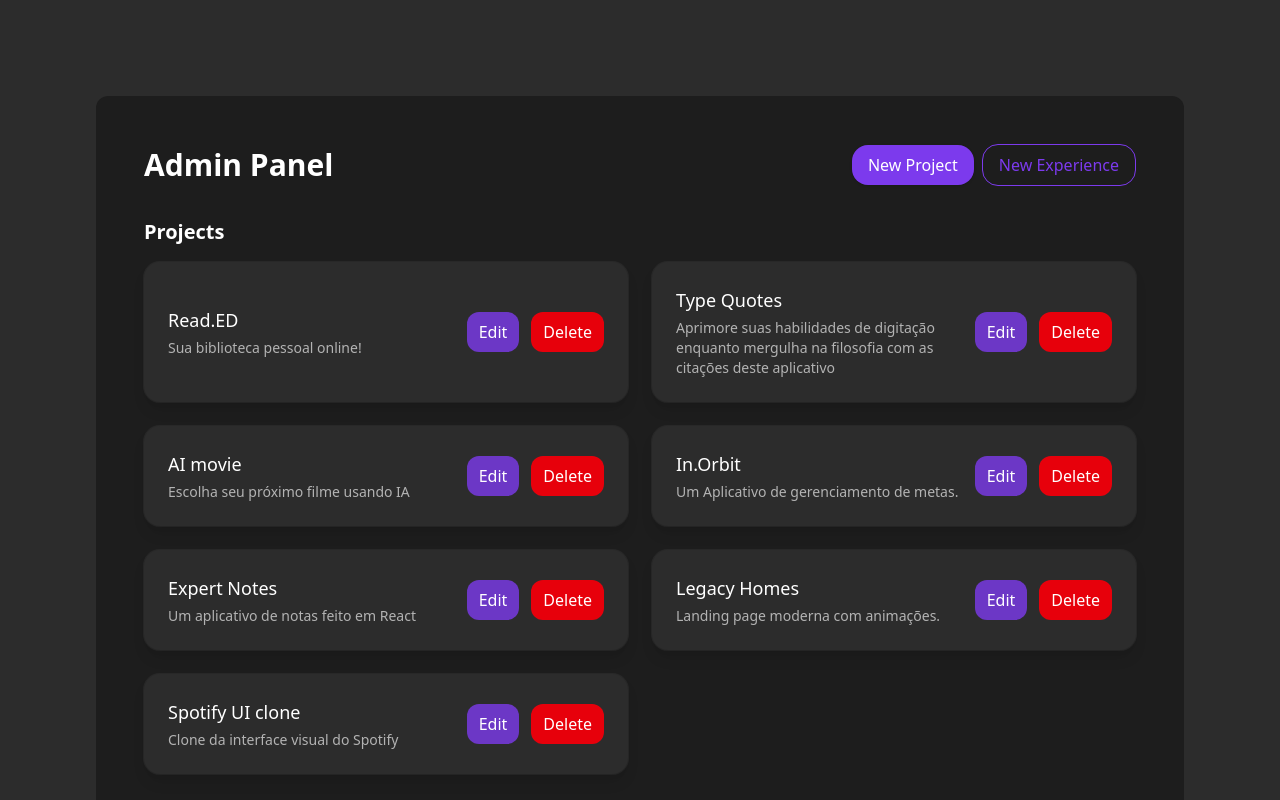
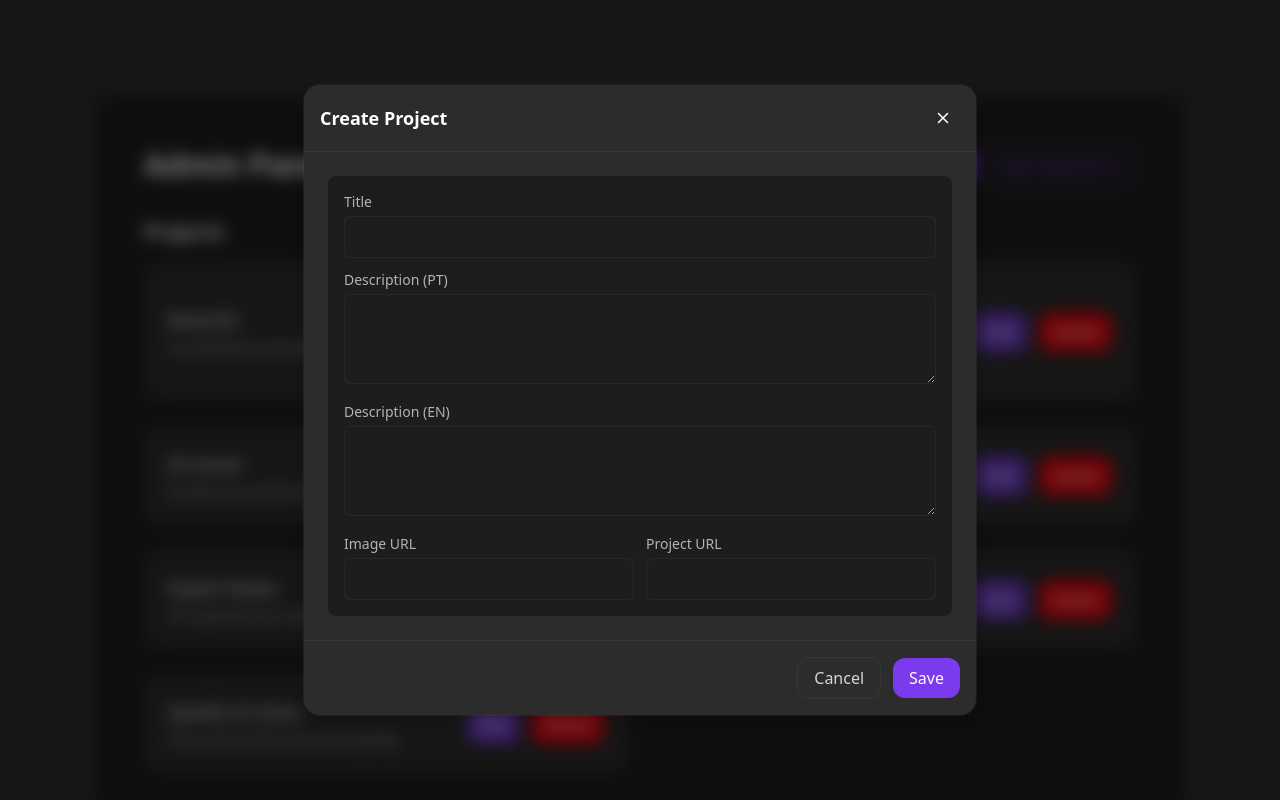
Before and after one commit to nilloferreiira/nilloferreira.dev, a Next.js app: page /admin in a window 1280 px wide. Both pictures are taken after a click on the button "New Project". Shown: the top 800 px of the page. Built offline with nearby package versions, Linux system fonts and the light colour scheme.

Commit message:
feat: base modal and create project modal

```diff
--- a/src/app/(private)/admin/page.tsx
+++ b/src/app/(private)/admin/page.tsx
@@ -2,15 +2,24 @@
 
 import { AdminExperienceCard } from "@/components/admin/admin-experience-card"
 import { AdminProjectCard } from "@/components/admin/admin-project-card"
+import Modal from "@/components/admin/modal"
 import { LoadingSpinner } from "@/components/loading/loading"
 import { useExperiences } from "@/hooks/experiences/useExperiences"
 import { useProjects } from "@/hooks/projects/useProjects"
 import { Project } from "@/types/project/project"
+import { useState } from "react"
 
 export default function AdminPage() {
+	const [isEditModalOpen, setIsEditModalOpen] = useState(false)
+	const [isCreateModalOpen, setCreateIsModalOpen] = useState(false)
+
 	const { data: projects, isLoading: isLoadingProjects } = useProjects()
 	const { data: experiences, isLoading: isLoadingExperiences } = useExperiences()
 	const isLoaded = !isLoadingProjects && !isLoadingExperiences
+
+	function handleOpenCreateProject() {
+		setCreateIsModalOpen(!isCreateModalOpen)
+	}
 
 	function handleCreateProject(data: any) {
 		console.log("handleCreate", { data })
@@ -48,7 +57,7 @@ export default function AdminPage() {
 						<h1 className="text-2xl lg:text-3xl font-bold">Admin Panel</h1>
 						<div className="space-x-2">
 							<button
-								onClick={() => handleCreateProject({})}
+								onClick={() => handleOpenCreateProject()}
 								className="bg-purple text-white px-4 py-2 rounded-2xl shadow hover:brightness-95 transition"
 							>
 								New Project
@@ -88,6 +97,71 @@ export default function AdminPage() {
 					</section>
 				</div>
 			)}
+
+			{/* Create Modal  */}
+			<Modal
+				isOpen={isCreateModalOpen}
+				modalForm="create-project-form"
+				onClose={() => setCreateIsModalOpen(false)}
+				title="Create Project"
+			>
+				<form
+					id="create-project-form"
+					className="bg-shark p-4 rounded-lg space-y-3"
+					onSubmit={(e) => {
+						e.preventDefault()
+						const form = new FormData(e.currentTarget as HTMLFormElement)
+						const data = {
+							id: String(Date.now()),
+							title: String(form.get("title") ?? ""),
+							description_pt: String(form.get("description_pt") ?? ""),
+							description_en: String(form.get("description_en") ?? ""),
+							imgSrc: String(form.get("imgSrc") ?? ""),
+							url: String(form.get("url") ?? "")
+						}
+						handleCreateProject(data)
+						setCreateIsModalOpen(false)
+					}}
+				>
+					<div>
+						<label className="block text-sm text-[var(--color-text-secondary)] mb-1">Title</label>
+						<input
+							name="title"
+							required
+							className="w-full p-2 rounded-md bg-[var(--color-shark)] border border-white/5"
+						/>
+					</div>
+
+					<div>
+						<label className="block text-sm text-[var(--color-text-secondary)] mb-1">Description (PT)</label>
+						<textarea
+							name="description_pt"
+							rows={3}
+							className="w-full p-2 rounded-md bg-[var(--color-shark)] border border-white/5"
+						/>
+					</div>
+
+					<div>
+						<label className="block text-sm text-[var(--color-text-secondary)] mb-1">Description (EN)</label>
+						<textarea
+							name="description_en"
+							rows={3}
+							className="w-full p-2 rounded-md bg-[var(--color-shark)] border border-white/5"
+						/>
+					</div>
+
+					<div className="grid grid-cols-1 md:grid-cols-2 gap-3">
+						<div>
+							<label className="block text-sm text-[var(--color-text-secondary)] mb-1">Image URL</label>
+							<input name="imgSrc" className="w-full p-2 rounded-md bg-[var(--color-shark)] border border-white/5" />
+						</div>
+						<div>
+							<label className="block text-sm text-[var(--color-text-secondary)] mb-1">Project URL</label>
+							<input name="url" className="w-full p-2 rounded-md bg-[var(--color-shark)] border border-white/5" />
+						</div>
+					</div>
+				</form>
+			</Modal>
 		</div>
 	)
 }
--- /dev/null
+++ b/src/components/admin/modal.tsx
@@ -0,0 +1,118 @@
+"use client"
+
+import React, { useEffect } from "react"
+import { X } from "lucide-react"
+
+interface ModalProps {
+	isOpen: boolean
+	title?: string
+	modalForm?: string
+	children?: React.ReactNode
+	onClose: () => void
+	onSave?: () => void
+	saveLabel?: string
+	/**
+	 * Allow closing when clicking the overlay. Default: false (don't close)
+	 */
+	closeOnOverlayClick?: boolean
+	/**
+	 * If provided and closeOnOverlayClick is false, show a confirmation
+	 * dialog with this message when clicking the overlay. If omitted, overlay
+	 * clicks are ignored.
+	 */
+	overlayConfirmMessage?: string
+}
+
+export default function Modal({
+	isOpen,
+	title,
+	children,
+	onClose,
+	onSave,
+	modalForm,
+	saveLabel = "Save",
+	closeOnOverlayClick = false,
+	overlayConfirmMessage
+}: ModalProps) {
+	useEffect(() => {
+		if (!isOpen) return
+
+		const onKey = (e: KeyboardEvent) => {
+			if (e.key === "Escape") onClose()
+		}
+
+		// disable scroll while modal is open
+		const previousOverflow = document.body.style.overflow
+		document.body.style.overflow = "hidden"
+		window.addEventListener("keydown", onKey)
+
+		return () => {
+			document.body.style.overflow = previousOverflow
+			window.removeEventListener("keydown", onKey)
+		}
+	}, [isOpen, onClose])
+
+	if (!isOpen) return null
+
+	return (
+		<div className="fixed inset-0 z-50 flex items-center justify-center" aria-modal="true" role="dialog">
+			{/* overlay */}
+			<div
+				className="absolute inset-0 bg-black/50 backdrop-blur-sm"
+				onClick={() => {
+					if (closeOnOverlayClick) {
+						onClose()
+						return
+					}
+
+					if (overlayConfirmMessage) {
+						// eslint-disable-next-line no-restricted-globals
+						const ok = confirm(overlayConfirmMessage)
+						if (ok) onClose()
+					}
+					// otherwise ignore overlay clicks
+				}}
+			/>
+
+			{/* panel */}
+			<div className="relative w-full max-w-2xl mx-4">
+				<div
+					className="bg-bg rounded-2xl shadow-lg ring-1 ring-white/5 overflow-hidden"
+					onClick={(e) => e.stopPropagation()}
+				>
+					<header className="flex items-center justify-between p-4 border-b border-white/5">
+						<div className="flex items-center gap-3">
+							<h3 className="text-lg font-semibold text-white">{title}</h3>
+						</div>
+						<button aria-label="Close modal" onClick={onClose} className="p-2 rounded-full hover:bg-white/5 transition">
+							<X size={18} className="text-white" />
+						</button>
+					</header>
+
+					<div className="p-6 text-text-secondary">{children}</div>
+
+					<footer className="flex items-center justify-end gap-3 p-4 border-t border-white/5">
+						<button
+							onClick={onClose}
+							className="px-4 py-2 rounded-xl bg-transparent border border-white/5 text-white/80 hover:bg-white/5 transition"
+						>
+							Cancel
+						</button>
+						{(onSave || modalForm) && (
+							<button
+								onClick={onSave}
+								type="submit"
+								form={modalForm}
+								className="px-4 py-2 rounded-xl bg-purple text-white hover:brightness-95 transition"
+							>
+								{saveLabel}
+							</button>
+						)}
+					</footer>
+				</div>
+			</div>
+		</div>
+	)
+}
+
+export { Modal }
```
